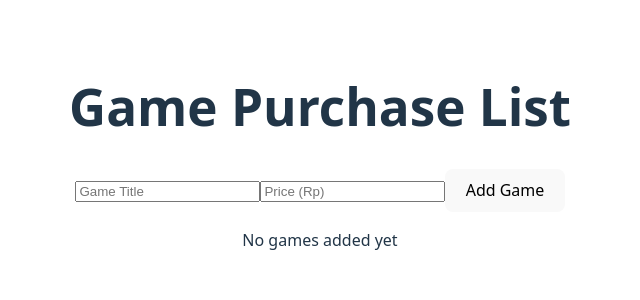
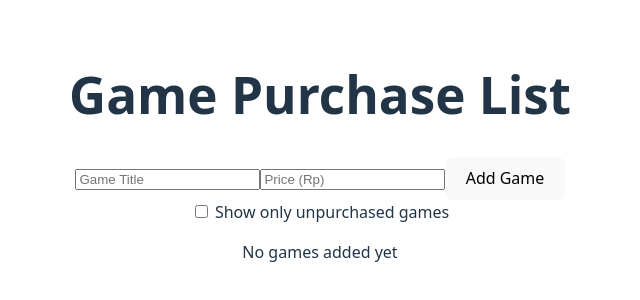
Before and after one commit to sandyyy171140/32-pbk-uts--233510014, a Vue app: page / in a window 1280 px wide. Shown: the part 244-544 px from the top of the page, without its empty margins (320-960 px from the left). Built offline with nearby package versions, Linux system fonts and the light colour scheme.

Commit message:
user dapat memfilter kegiatan

```diff
--- a/src/components/uts.vue
+++ b/src/components/uts.vue
@@ -20,9 +20,16 @@
     </form>
 
     <div>
+      <label>
+        <input type="checkbox" v-model="showUnpurchased" />
+        Show only unpurchased games
+      </label>
+    </div>
+
+    <div>
       <ul>
         <li
-            v-for="(game, index) in games"
+          v-for="(game, index) in filteredGames"
           :key="game.id"
         >
           <input
@@ -33,7 +40,7 @@
           <button @click="removeGame(index)">Remove</button>
         </li>
       </ul>
-        <p v-if="games.length === 0">No games added yet</p>
+      <p v-if="filteredGames.length === 0">No games added yet</p>
     </div>
   </div>
 </template>
@@ -47,10 +54,19 @@
       newGamePrice: '',
       games: [],
       idCounter: 0,
+      showUnpurchased: false, // Menambahkan properti untuk filter
     };
   },
   mounted() {
     this.loadGames();
+  },
+  computed: {
+    filteredGames() {
+      // Mengembalikan daftar game yang difilter berdasarkan status purchased
+      return this.showUnpurchased
+        ? this.games.filter(game => !game.purchased)
+        : this.games;
+    },
   },
   methods: {
     formatPrice(value) {
```
Lines whose indentation alone changed are shown as unchanged.
